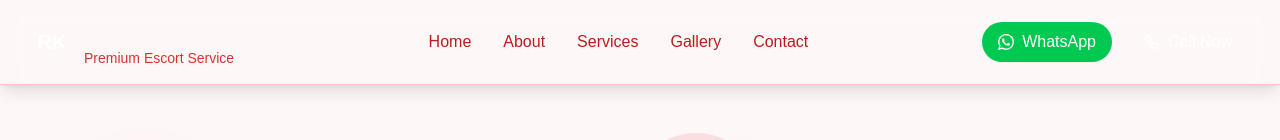
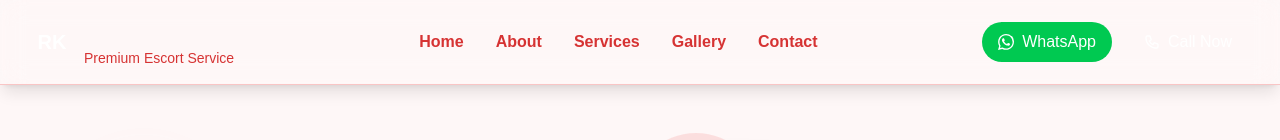
Before and after one commit to anshmydigitalcrown-ui/surat, a Next.js app: page / in a window 1280 px wide. Shown: the top 140 px of the page. Built offline with nearby package versions, Linux system fonts and the light colour scheme.

Commit message:
Refine menu text colors with enhanced sweet pink and light red theme

```diff
--- a/src/components/Header.tsx
+++ b/src/components/Header.tsx
@@ -31,31 +31,31 @@ export default function Header() {
           <nav className="hidden md:flex items-center justify-center space-x-8 flex-1">
             <Link
               href="/"
-              className="text-sweet-pink-700 hover:text-light-red-600 font-medium transition-colors duration-200 hover:scale-105 transform"
+              className="text-sweet-pink-600 hover:text-light-red-500 font-semibold transition-colors duration-200 hover:scale-105 transform"
             >
               Home
             </Link>
             <Link
               href="/about"
-              className="text-sweet-pink-700 hover:text-light-red-600 font-medium transition-colors duration-200 hover:scale-105 transform"
+              className="text-sweet-pink-600 hover:text-light-red-500 font-semibold transition-colors duration-200 hover:scale-105 transform"
             >
               About
             </Link>
             <Link
               href="/services"
-              className="text-sweet-pink-700 hover:text-light-red-600 font-medium transition-colors duration-200 hover:scale-105 transform"
+              className="text-sweet-pink-600 hover:text-light-red-500 font-semibold transition-colors duration-200 hover:scale-105 transform"
             >
               Services
             </Link>
             <Link
               href="/gallery"
-              className="text-sweet-pink-700 hover:text-light-red-600 font-medium transition-colors duration-200 hover:scale-105 transform"
+              className="text-sweet-pink-600 hover:text-light-red-500 font-semibold transition-colors duration-200 hover:scale-105 transform"
             >
               Gallery
             </Link>
             <Link
               href="/contact"
-              className="text-sweet-pink-700 hover:text-light-red-600 font-medium transition-colors duration-200 hover:scale-105 transform"
+              className="text-sweet-pink-600 hover:text-light-red-500 font-semibold transition-colors duration-200 hover:scale-105 transform"
             >
               Contact
             </Link>
@@ -92,7 +92,7 @@ export default function Header() {
           <div className="md:hidden">
             <button
               onClick={toggleMenu}
-              className="text-sweet-pink-700 hover:text-light-red-600 focus:outline-none focus:text-light-red-600 transition-colors duration-200"
+              className="text-sweet-pink-600 hover:text-light-red-500 focus:outline-none focus:text-light-red-500 transition-colors duration-200"
               aria-label="Toggle menu"
             >
               <svg className="h-6 w-6" fill="none" viewBox="0 0 24 24" stroke="currentColor">
@@ -112,35 +112,35 @@ export default function Header() {
             <div className="px-2 pt-2 pb-3 space-y-1 bg-sweet-pink-50 rounded-lg shadow-lg border border-sweet-pink-200 mb-4">
               <Link
                 href="/"
-                className="block px-3 py-2 text-sweet-pink-700 hover:text-light-red-600 hover:bg-sweet-pink-100 rounded-md transition-colors duration-200"
+                className="block px-3 py-2 text-sweet-pink-600 hover:text-light-red-500 hover:bg-sweet-pink-100 rounded-md transition-colors duration-200 font-semibold"
                 onClick={() => setIsMenuOpen(false)}
               >
                 Home
               </Link>
               <Link
                 href="/about"
-                className="block px-3 py-2 text-sweet-pink-700 hover:text-light-red-600 hover:bg-sweet-pink-100 rounded-md transition-colors duration-200"
+                className="block px-3 py-2 text-sweet-pink-600 hover:text-light-red-500 hover:bg-sweet-pink-100 rounded-md transition-colors duration-200 font-semibold"
                 onClick={() => setIsMenuOpen(false)}
               >
                 About
               </Link>
               <Link
                 href="/services"
-                className="block px-3 py-2 text-sweet-pink-700 hover:text-light-red-600 hover:bg-sweet-pink-100 rounded-md transition-colors duration-200"
+                className="block px-3 py-2 text-sweet-pink-600 hover:text-light-red-500 hover:bg-sweet-pink-100 rounded-md transition-colors duration-200 font-semibold"
                 onClick={() => setIsMenuOpen(false)}
               >
                 Services
               </Link>
               <Link
                 href="/gallery"
-                className="block px-3 py-2 text-sweet-pink-700 hover:text-light-red-600 hover:bg-sweet-pink-100 rounded-md transition-colors duration-200"
+                className="block px-3 py-2 text-sweet-pink-600 hover:text-light-red-500 hover:bg-sweet-pink-100 rounded-md transition-colors duration-200 font-semibold"
                 onClick={() => setIsMenuOpen(false)}
               >
                 Gallery
               </Link>
               <Link
                 href="/contact"
-                className="block px-3 py-2 text-sweet-pink-700 hover:text-light-red-600 hover:bg-sweet-pink-100 rounded-md transition-colors duration-200"
+                className="block px-3 py-2 text-sweet-pink-600 hover:text-light-red-500 hover:bg-sweet-pink-100 rounded-md transition-colors duration-200 font-semibold"
                 onClick={() => setIsMenuOpen(false)}
               >
                 Contact
```
